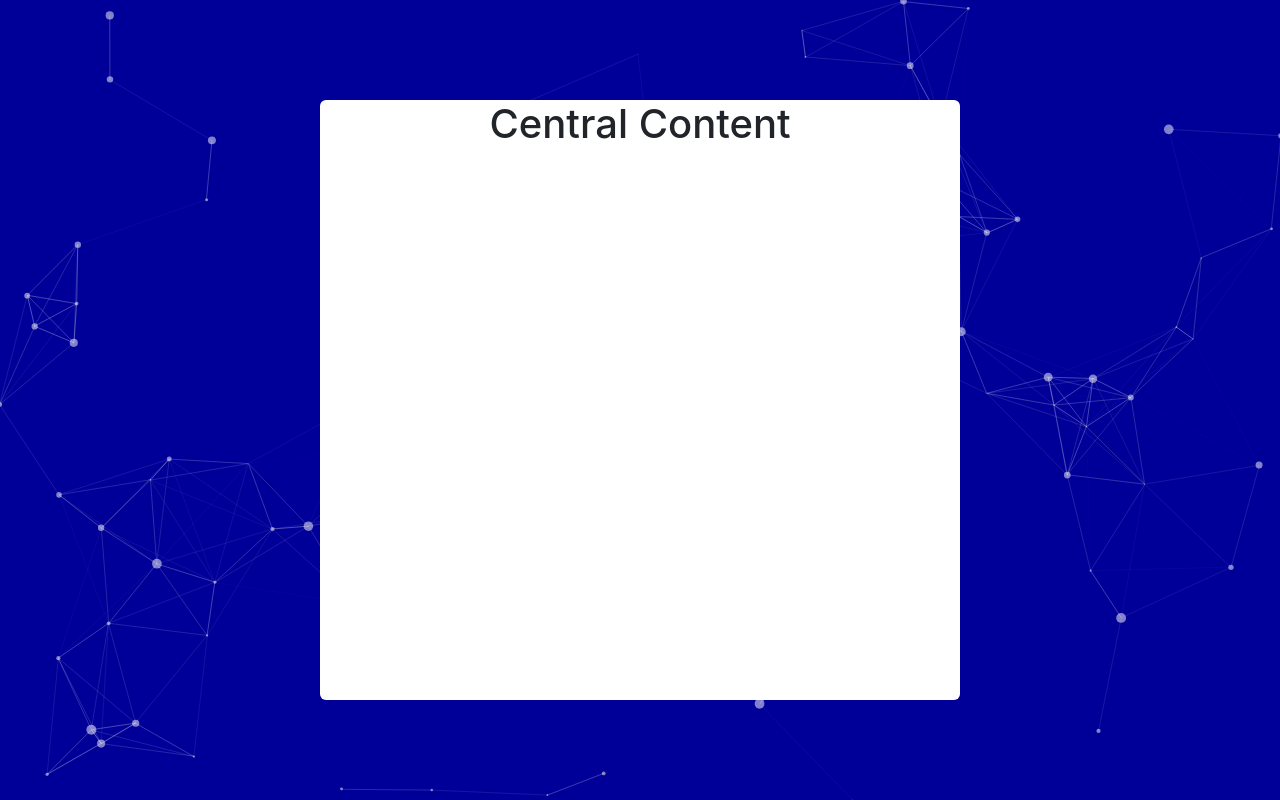
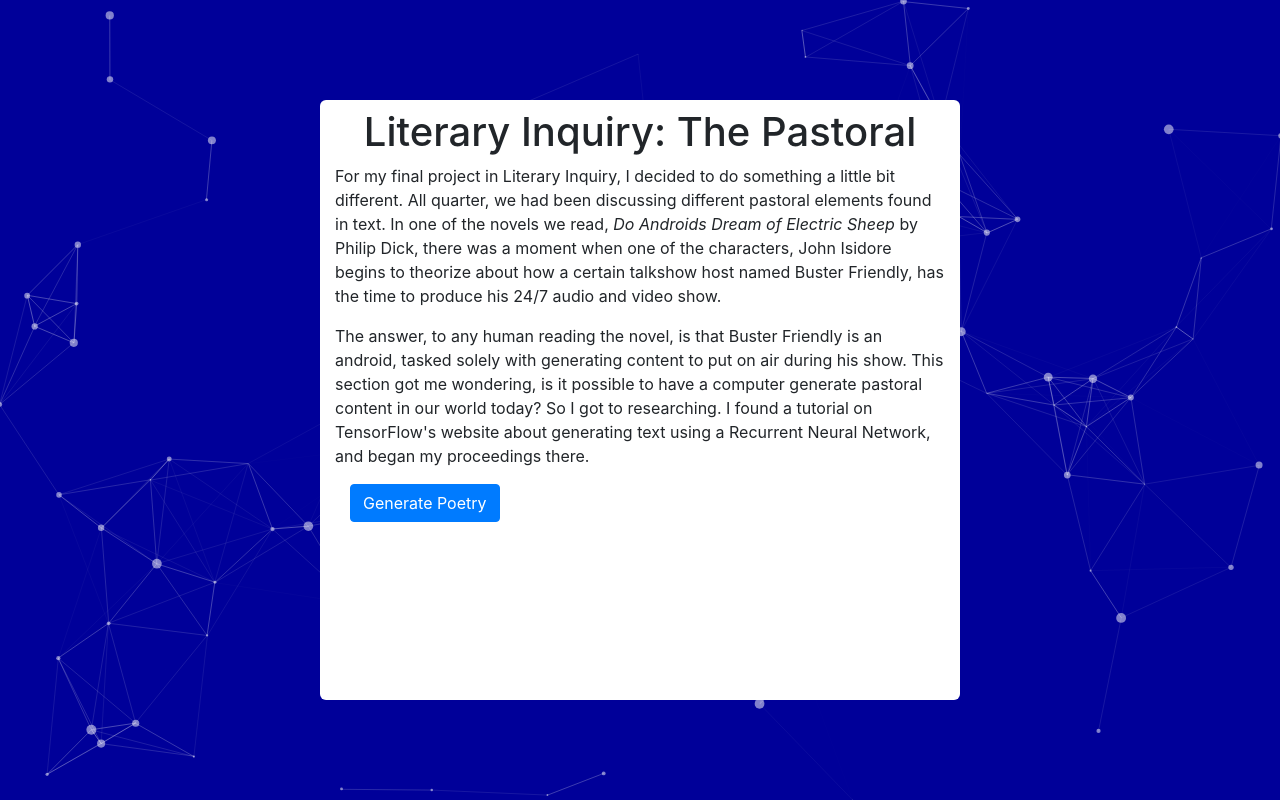
Before and after one commit to PolyCole/bug-free-tribble, a Django app: page / in a window 1280 px wide. Run offline with Django 3.2, Linux system fonts and the light colour scheme; some libraries are stand-ins or nearby versions.

Commit message:
Started with Content

```diff
--- a/templates/page/base.html
+++ b/templates/page/base.html
@@ -5,21 +5,58 @@
     <meta charset="utf-8">
     <meta name="viewport" content="width=device-width, initial-scale=1">
     <title>Bulletin Board</title>
-    <link rel="stylesheet" href="{% static 'css/base.css'%}">
-    <link rel="stylesheet" href="{% static 'css/bootstrap.css'%}">
-    <link rel="stylesheet" href="{% static 'css/particles.css'%}">
+    <link rel="stylesheet" href="{% static 'css/base.css' %}">
+    <link rel="stylesheet" href="{% static 'css/bootstrap.css' %}">
+    <link rel="stylesheet" href="{% static 'css/particles.css' %}">
 
 </head>
-<body>
-    <div class="particle-wrapper">
-        <div id="particles-js" style="position:fixed;">
-                <div class="content-wrapper">
-                    <div class="col-lg title"><h1>Central Content</h1></div>
+<body style="width:200vh; height:200vh; overflow:hidden;">
+<div class="particle-wrapper">
+    <div id="particles-js" style="position:fixed;">
+        <div class="content-wrapper">
+            <div class="col-lg title" style="margin-top: 8px;"><h1>Literary Inquiry: The Pastoral</h1></div>
+            <div class="col-md">
+                <p>For my final project in Literary Inquiry, I decided to do something a little bit different. All quarter,
+                we had been discussing different pastoral elements found in text. In one of the novels we read, <em>Do
+                    Androids Dream of Electric Sheep</em> by Philip Dick, there was a moment when one of the characters,
+                John Isidore begins to theorize about how a certain talkshow host named Buster Friendly, has the time
+                to produce his 24/7 audio and video show.</p>
+
+                <p>The answer, to any human reading the novel, is that Buster Friendly is an android, tasked solely
+                with generating content to put on air during his show. This section got me wondering, is it possible to
+                have a computer generate pastoral content in our world today? So I got to researching. I found a tutorial
+                on TensorFlow's website about generating text using a Recurrent Neural Network, and began my proceedings there.</p>
+
+                <div class="container" style="align-content: center;">
+                    <div class="btn btn-primary" onclick="creatediv()">Generate Poetry</div>
                 </div>
+                <div id="tid"></div>
+
+            </div>
+
         </div>
     </div>
-    <script src="{% static 'js/particles.js'%}"></script>
-    <script src="{% static 'js/app.js'%}"></script>
+</div>
+<script src="{% static 'js/particles.js' %}"></script>
+<script src="{% static 'js/app.js' %}"></script>
+<script>
+function creatediv(){
+    $.ajax({
+        url: "static/files/1.txt",
+        async: false,   // asynchronous request? (synchronous requests are discouraged...)
+        cache: false,   // with this, you can force the browser to not make cache of the retrieved data
+        dataType: "text",  // jQuery will infer this, but you can set explicitly
+        success: function( data, textStatus, jqXHR ) {
+            var resourceContent = data; // can be a global variable too...
+            mNewObj = document.createElement('span');
+            mNewObj.id = "poetry";
+            mNewObj.innerHTML = resourceContent;
+            document.getElementById("tid").appendChild(mNewObj);
+        }
+    });
+}
+
+</script>
 
 </body>
 </html>
```
Also changed, not shown: static/css/base.css (line endings or trailing spaces).
